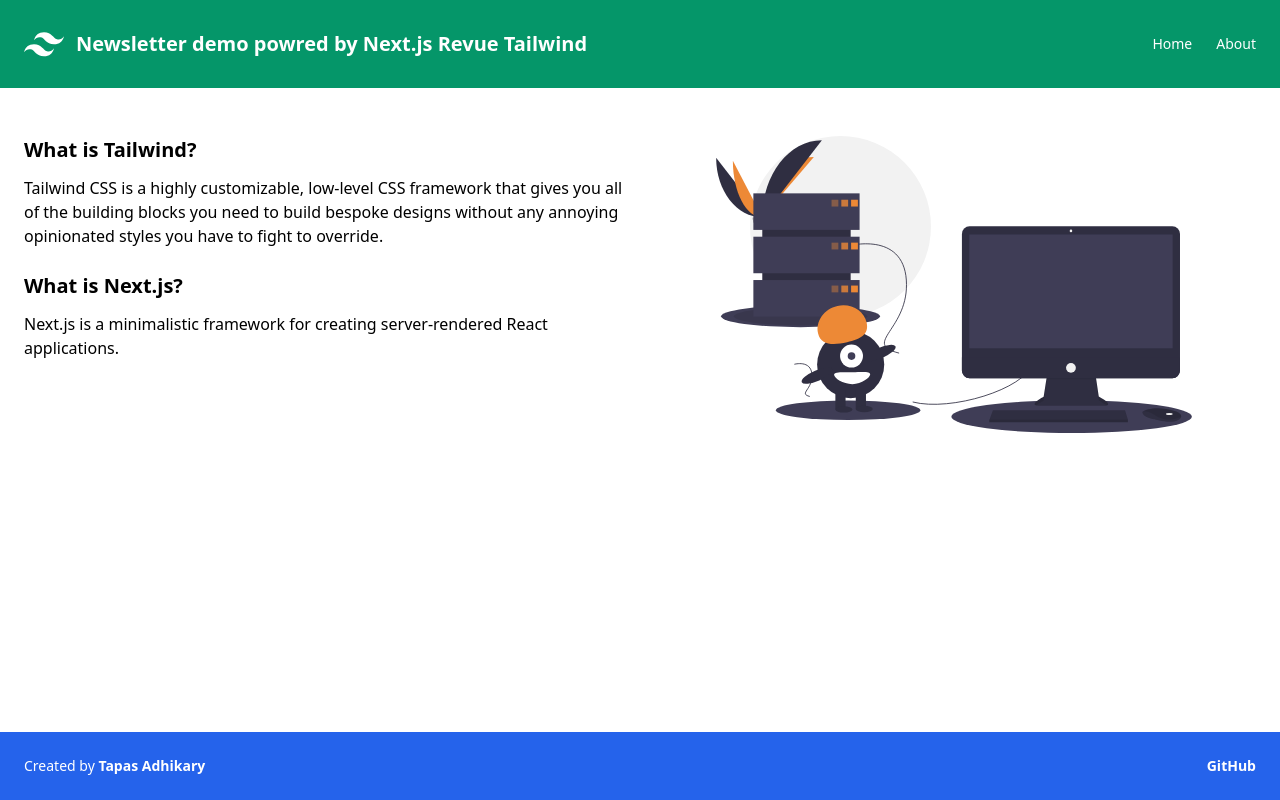
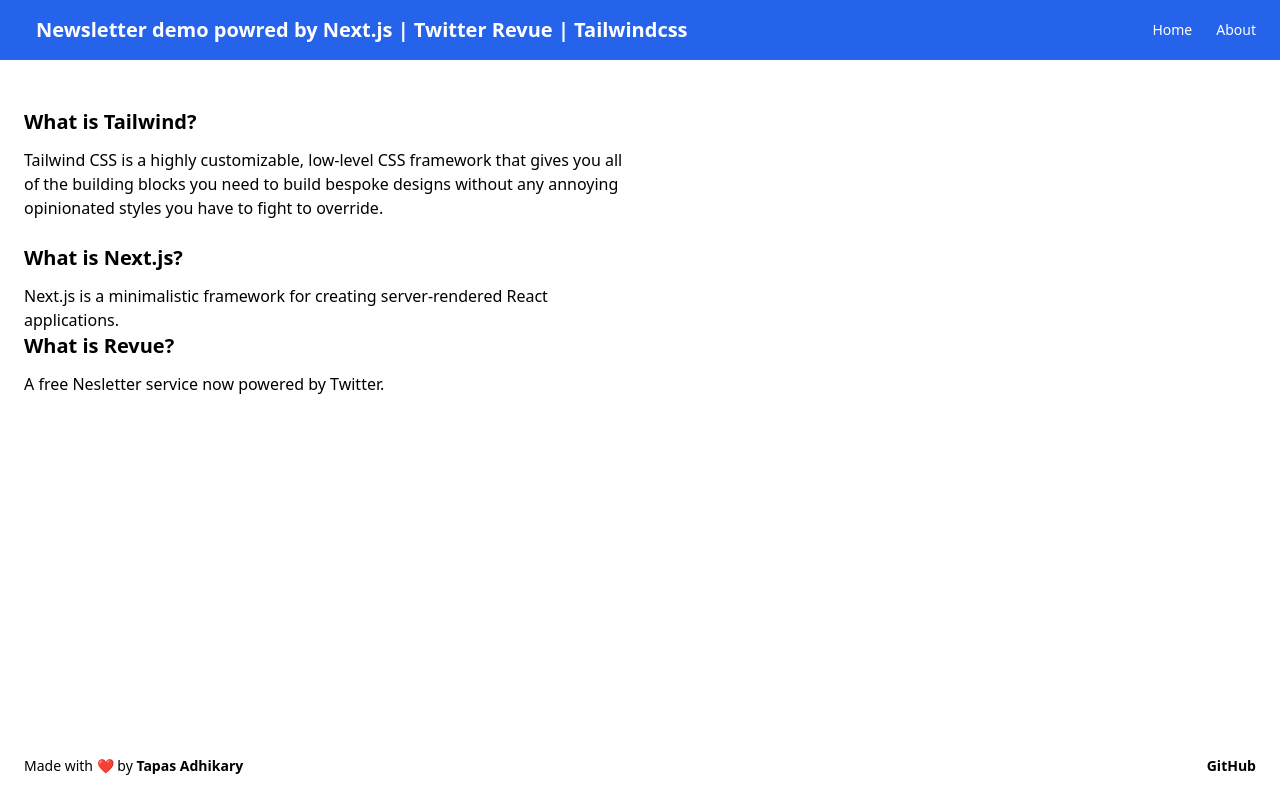
Before and after one commit to atapas/next-starter-revue-tailwind, a Next.js app: page /about in a window 1280 px wide. Built offline with nearby package versions, Linux system fonts and the light colour scheme.

Commit message:
🚀 Deploy Ready

```diff
--- a/components/Subscribe.js
+++ b/components/Subscribe.js
@@ -37,12 +37,8 @@
     });
 
     const { error, message } = await res.json();
-
-    if (error) {
-      setError(error);
-    } else {
-      setSuccess(message);
-    }
+    setError(error);
+    setSuccess(message);
   };
 
   const changeEmail = (event) => {
--- a/components/footer.js
+++ b/components/footer.js
@@ -1,9 +1,9 @@
 export default function Footer() {
   return (
-    <footer className="bg-blue-600">
-      <ul className="flex items-center justify-between lg:container px-4 py-6 mx-auto text-sm text-white md:px-6">
+    <footer>
+      <ul className="flex items-center justify-between lg:container px-4 py-6 mx-auto text-sm md:px-6">
         <li>
-          Created by{" "}
+          Made with ❤️ by{" "}
           <a
             href="https://twitter.com/tapasadhikary/"
             target="_blank"
--- a/components/header.js
+++ b/components/header.js
@@ -7,26 +7,19 @@
   const [mobileMenuIsOpen, setMobileMenuIsOpen] = useState(false);
 
   return (
-    <header className="bg-green-600">
-      <div className="flex flex-wrap items-center justify-between lg:container px-4 py-6 mx-auto md:flex-no-wrap md:px-6">
+    <header className="bg-blue-600">
+      <div className="flex flex-wrap items-center justify-between lg:container px-2 py-4 mx-auto md:flex-no-wrap md:px-6">
         <div className="flex items-center">
-          <Image
-            src="/tailwind-logo.svg"
-            width={40}
-            height={40}
-            priority
-            alt="Tailwind CSS logo"
-          />
 
           <Link href="/">
             <a className="text-lg md:text-xl font-bold ml-3 text-white">
-              Newsletter demo powred by Next.js Revue Tailwind
+              Newsletter demo powred by Next.js | Twitter Revue | Tailwindcss
             </a>
           </Link>
         </div>
 
         <button
-          className="flex items-center block px-3 py-2 text-white border border-white rounded md:hidden"
+          className="flex items-center px-3 py-2 text-white border border-white rounded md:hidden"
           onClick={() => setMobileMenuIsOpen(!mobileMenuIsOpen)}
         >
           <svg
--- a/pages/about.js
+++ b/pages/about.js
@@ -22,14 +22,14 @@
             React applications.
           </p>
         </section>
+
+        <section>
+          <h2 className="mb-3 text-xl font-bold">What is Revue?</h2>
+          <p>
+            A free Nesletter service now powered by Twitter.
+          </p>
+        </section>
       </div>
-
-      <Image
-        alt="A one-eyed alien holding a broken cable connected between a server and a desktop computer"
-        src="/critter.svg"
-        width={476}
-        height={297.17}
-      />
     </div>
   );
 }
--- a/pages/api/subscribe.js
+++ b/pages/api/subscribe.js
@@ -15,7 +15,7 @@
             `https://www.getrevue.co/api/v2/subscribers`,
             {
                 method: 'POST',
-                body: JSON.stringify({email: email, double_opt_in: false}),
+                body: JSON.stringify({email: email}),
                 headers: {
                     'Authorization': `Token ${API_KEY}`,
                     'Content-Type': 'application/json'
@@ -31,9 +31,10 @@
             console.log(message.error.email[0]);
             return res.status(400).json({error: message.error.email[0]});
         }
+
         // Send a JSON response
         res.status(201).json({
-            message: `Great, ${email} You are in.`,
+            message: `Hey, ${email}, Please check your email and verify it. Can't wait to get you boarded.`,
             error: ''
         });
     } catch (err) {
--- a/pages/index.js
+++ b/pages/index.js
@@ -3,6 +3,10 @@
 
 export default function IndexPage() {
   return (
-    <Subscribe />
+    <>
+      <h1 className="text-xl">This is a demo but for REAL!</h1>
+      <h2> You can actually subscribe to my upcoming Newsletter using a valid email in the form below.</h2>
+      <Subscribe />
+    </>
   );
 }
```
